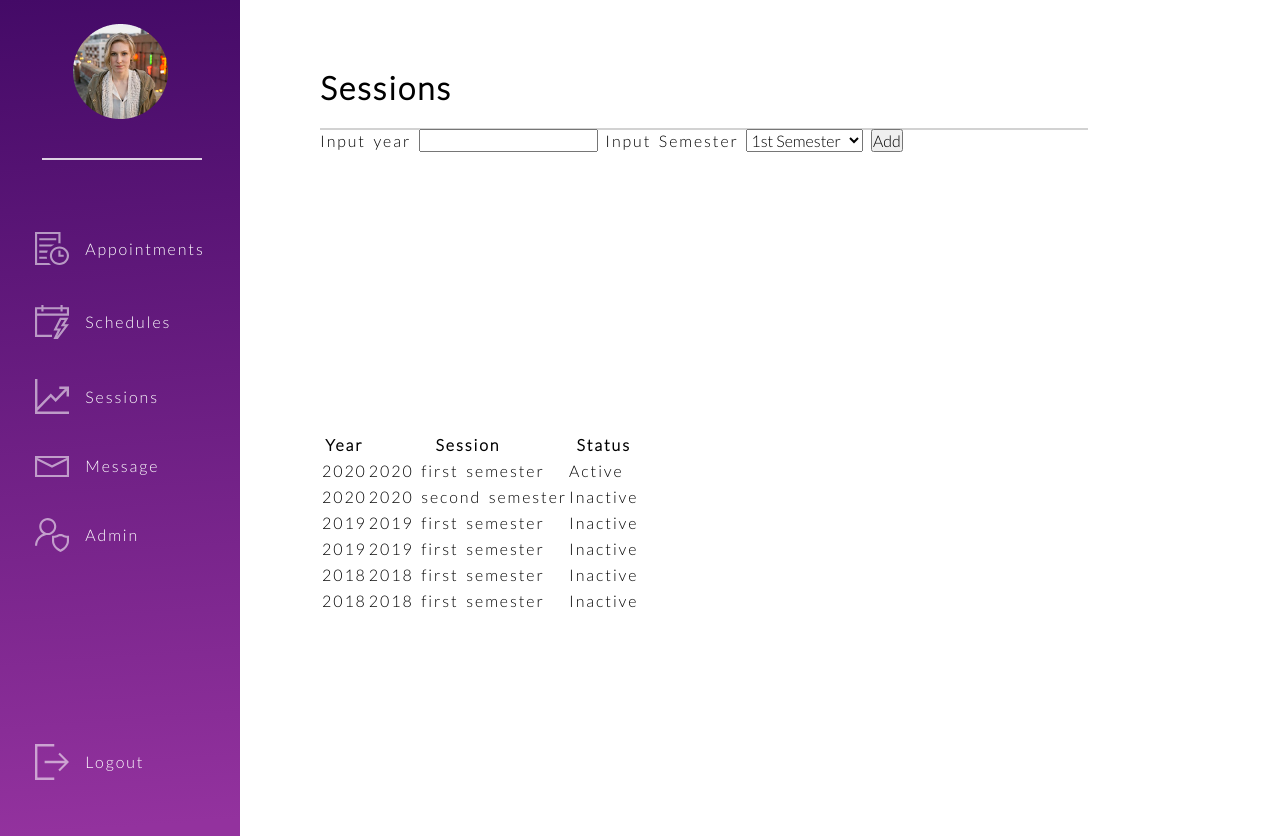
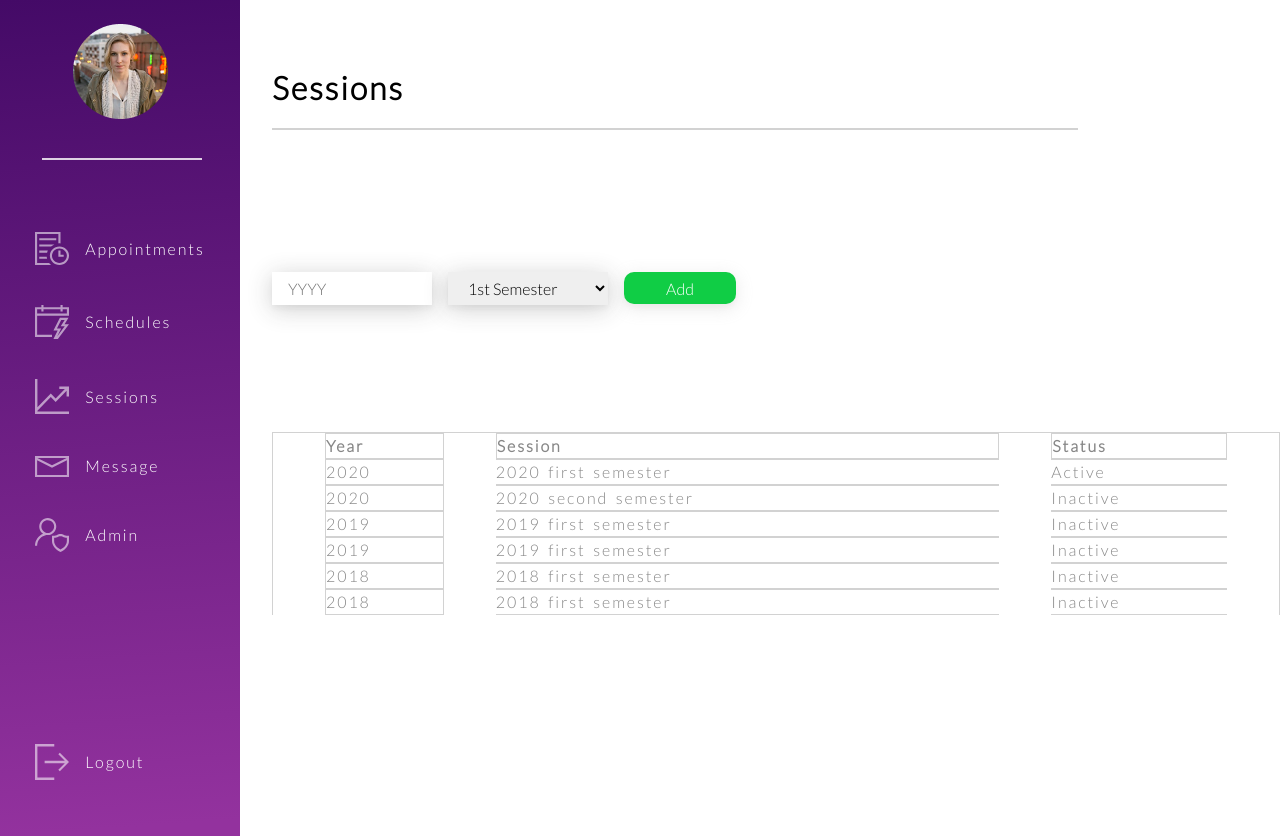
Before and after one commit to sunkanmii/CSC-415-Project, a PHP site: page /session.html in a window 1280 px wide. Run offline with PHP 8.4, Linux system fonts and the light colour scheme; some libraries are stand-ins or nearby versions.

Commit message:
working on session css

```diff
--- a/css/main.css
+++ b/css/main.css
@@ -111,6 +111,12 @@ table{
 .p415-work-status-update-pink{
     background-color: #FFE3FE;;
 }
+/* Disable scroll function for input number */
+input[type=number]::-webkit-inner-spin-button,
+input[type=number]::-webkit-outer-spin-button {
+  -webkit-appearance: none;
+  margin: 0;
+}
 @media screen and (min-width: 60rem) {
     main .main-page{
         position: relative;
--- a/css/session.css
+++ b/css/session.css
@@ -10,7 +10,7 @@
     width: 100%;
     grid-template-columns: 100%;
     grid-template-rows: minmax(2rem, 8rem) 1px minmax(5rem, auto);
-    padding-left: 5rem;
+    padding-left: 2rem;
 }
 
 .p415-main-section #p415-schedule-head {
@@ -26,3 +26,66 @@
     background-color: #D2D2D2;
     border: 1px solid #D2D2D2;
 }
+
+.p415-main-section .p415-session-info{
+    margin-top: 1rem;
+    display: flex;
+    flex-wrap: wrap;
+    min-height: 1rem;
+    align-items: center;
+}
+.p415-main-section .p415-session-info label{
+    position: absolute;
+    visibility: hidden;
+}
+/* Disable scroll function for input number */
+input[type=number]::-webkit-inner-spin-button,
+input[type=number]::-webkit-outer-spin-button {
+  -webkit-appearance: none;
+  margin: 0;
+}
+.p415-session-info input[type="number"], .p415-session-info #p415-semesters{
+    display: inline-block;
+    padding-left: 1rem;
+    height: 2.1rem;
+    margin: 1rem 1rem;
+    border: none;
+    width: 10rem;
+    box-shadow: 0px 4px 4px rgba(51, 51, 51, 0.04), 0px 4px 24px rgba(51, 51, 51, 0.24);
+}
+.p415-session-info input[type="number"], .p415-session-info #p415-semesters{
+    margin-left: 0;
+}
+.p415-session-info input[type="submit"]{
+    width: 7rem;
+    height: 2rem;
+    background-color: #10CD45;
+    border: none;
+    color: white;
+    border-radius: 10px;
+    box-shadow: 0px 4px 4px rgb(141 139 139 / 4%), 0px 4px 17px rgb(159 159 159 / 24%);
+}
+.p415-session-info #p415-semesters{
+
+}
+.p415-main-section .p415-table-container{
+
+}
+table, th, td {
+    border: 1px solid #D2D2D2;
+}
+table tr td:nth-child(n+2){
+    border-left: none;
+    border-right: none;
+}
+table tr td:nth-child(n+3){
+    border-right: none;
+}
+table{
+    border-bottom: none;
+    width: 100%;
+    border-collapse: separate;
+    text-align: left;
+    color: #878787;
+    border-spacing: 52px 0;
+}
--- a/css/sidebar.css
+++ b/css/sidebar.css
@@ -5,7 +5,6 @@
     height: -webkit-fill-available;
     overflow: scroll;
     flex-wrap: wrap;
-    z-index: 2;
 }
 .header-sidebar span{
     display: block;
@@ -75,7 +74,7 @@
     font-size: 24px;
     cursor: pointer;
     position: relative;
-    z-index: 2;
+    z-index: 3;
     height: 4rem;
     padding: 1rem;
 }
@@ -85,6 +84,7 @@
 }
 .header-sidebar #toggle-butt:checked~.side-bar-section {
     left: 0;
+    z-index: 2;
 }
 
 @media screen and (min-width: 60rem) {
--- a/session.html
+++ b/session.html
@@ -12,7 +12,7 @@
         integrity="sha384-AYmEC3Yw5cVb3ZcuHtOA93w35dYTsvhLPVnYs9eStHfGJvOvKxVfELGroGkvsg+p" crossorigin="anonymous" />
     <link rel="stylesheet" type="text/css" href="./css/index.css">
     <link rel="stylesheet" type="text/css" href="./css/sidebar.css">
-    <link rel="stylesheet" type="text/css" href="./css/SchedulePage.css">
+    <link rel="stylesheet" type="text/css" href="./css/session.css">
 </head>
 
 <body>
@@ -77,10 +77,10 @@
 
             <form method="POST" class="p415-session-info">
                 <label for="p415-year">Input year</label>
-                <input id="p415-year" type="number" name="year" />
+                <input id="p415-year" placeholder="YYYY" type="number" name="year" />
 
                 <label for="p415-semesters">Input Semester</label>
-                <select id="p415-semesters" name="semesters">
+                <select id="p415-semesters" placeholder="Semester" name="semesters">
                     <option value="1st Semester">1st Semester</option>
                     <option value="1st Semester">2nd Semester</option>
                 </select>
```
Also changed, not shown: css/SchedulePage.css (line endings or trailing spaces).
